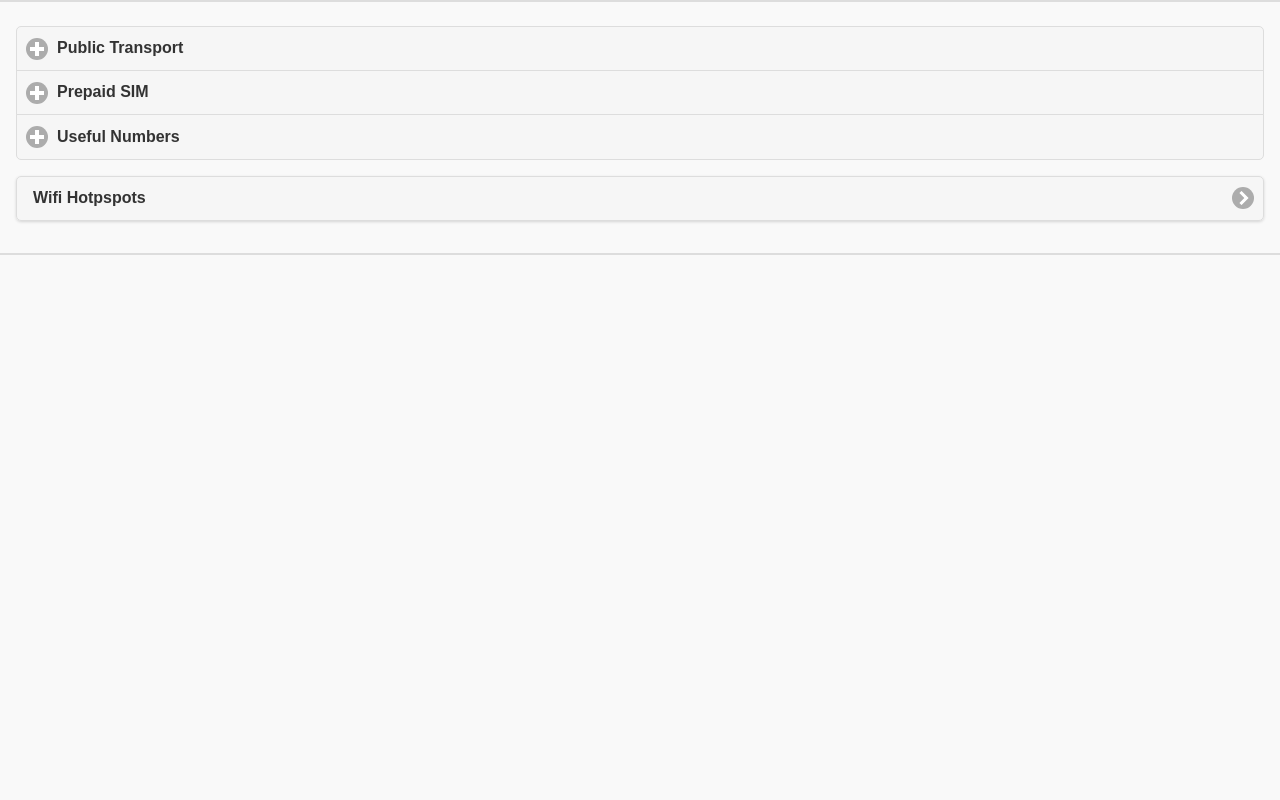
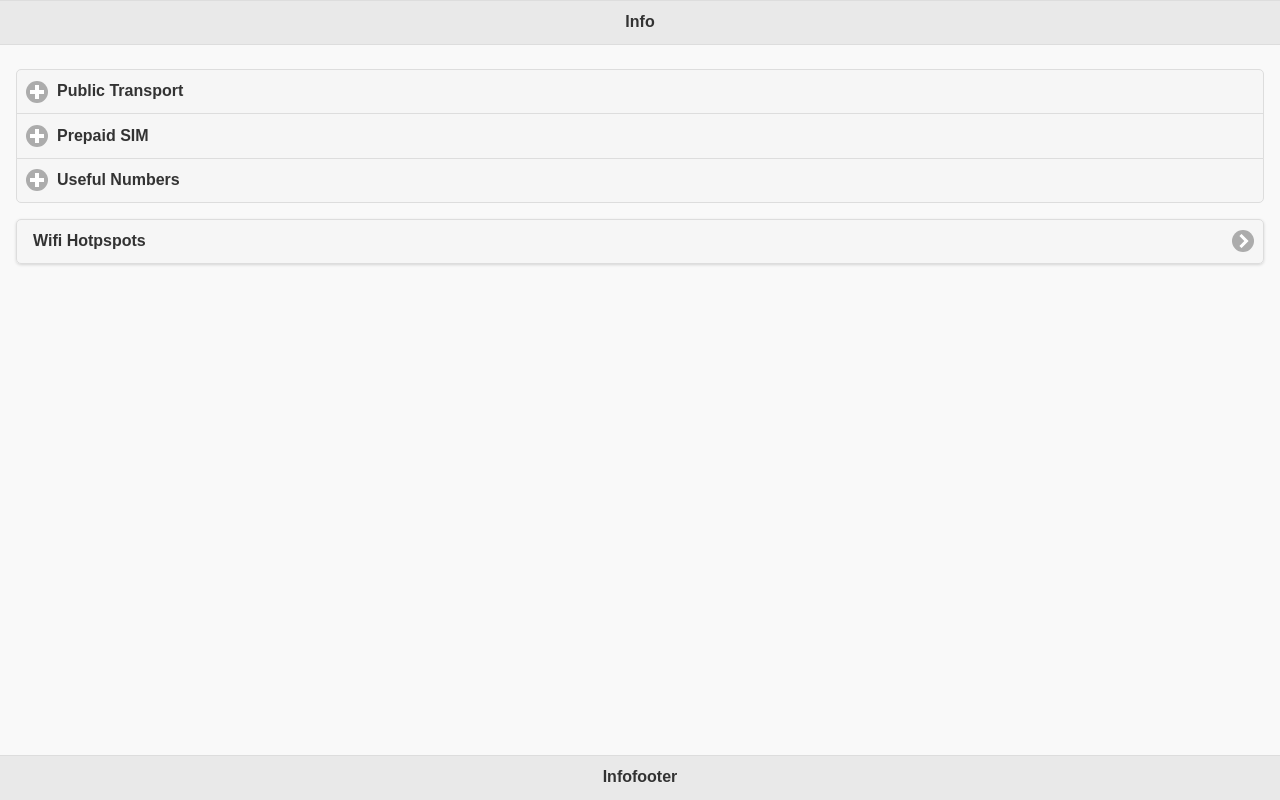
Before and after one commit to mrskug/pixelache, a plain HTML site: page info.html in a window 1280 px wide. Drawn offline with Linux system fonts and the light colour scheme.

Commit message:
fixed header & footer

```diff
--- a/info.html
+++ b/info.html
@@ -13,12 +13,11 @@
 		<script src="js/jquery.mobile-1.4.5.min.js"></script>
 	</head>
 	<body>
-		<div data-role="header" id="home">
-			<!-- CONTENT GOES HERE -->
+		<div data-role="header" id="home" data-add-back-btn="true">
+			<h1>Info</h1>
 		</div>
 
 		<div data-role="content">
-				<!-- CONTENT GOES HERE -->
 			<div data-role="collapsible-set">
 				<div data-role="collapsible">
 					<h2>Public Transport</h2>
@@ -38,8 +37,8 @@
 			</div>
 		</div>
 
-		<div data-role="footer">
-			<!-- CONTENT GOES HERE -->
+		<div data-role="footer" data-position="fixed">
+			<h1>Infofooter</h1>
 		</div>
 	</body>
 </html>
```
